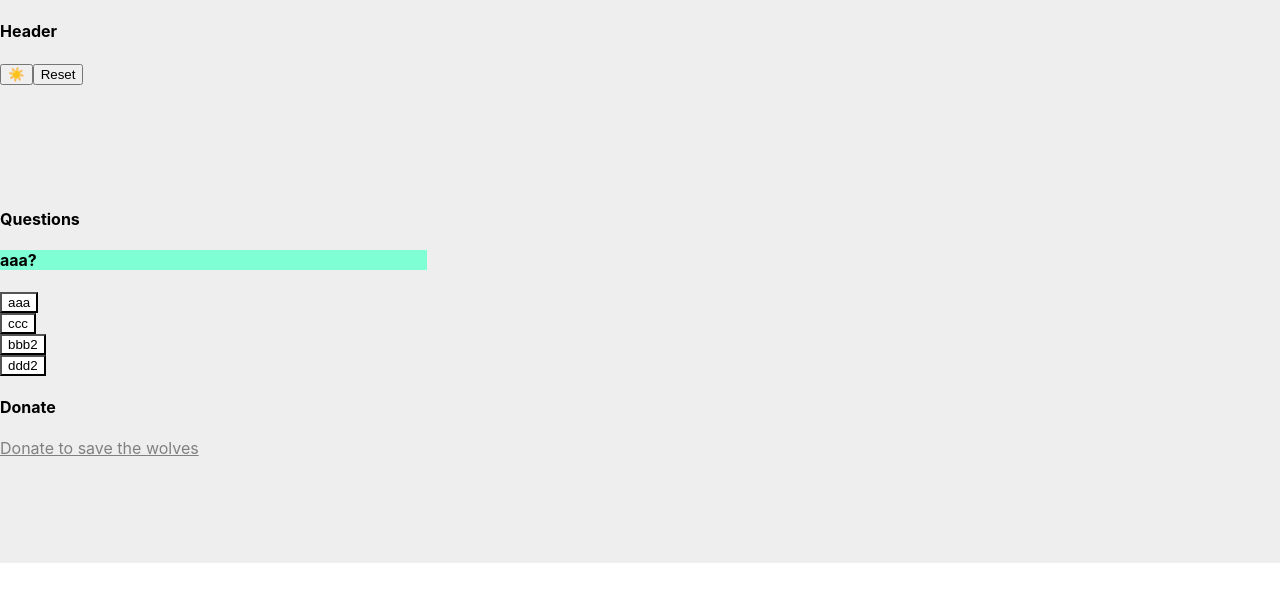
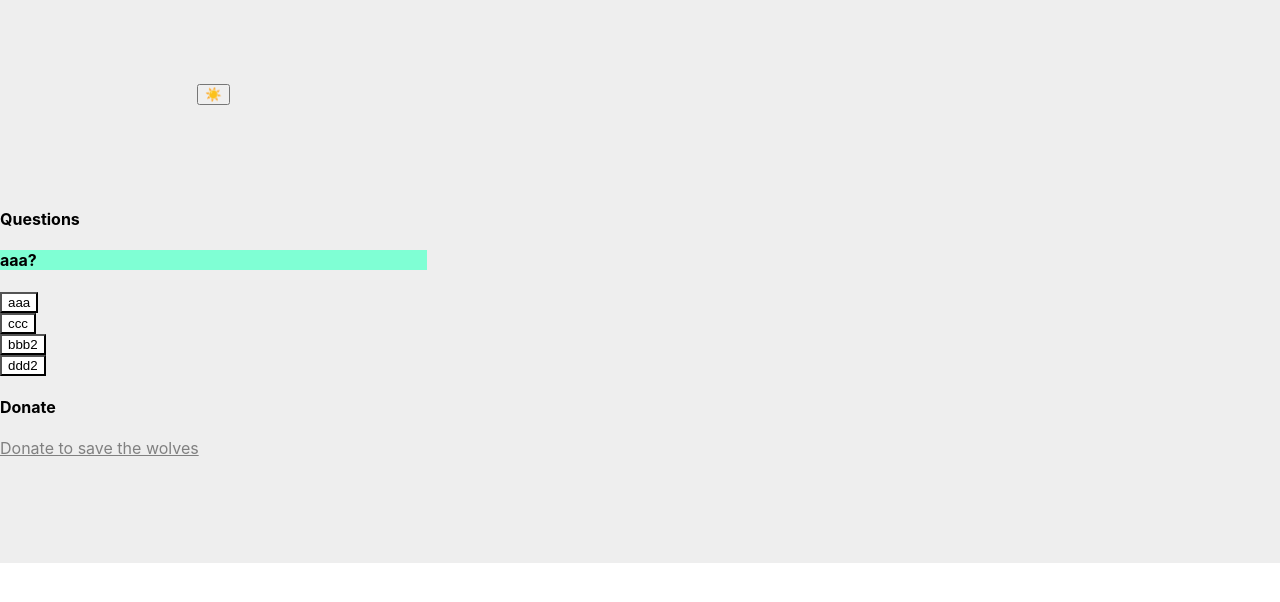
Before and after one commit to MartinChavez/which-wolf-are-you, a React (Create React App) app: page / in a window 1280 px wide. Shown: the top 602 px of the page. Built offline with nearby package versions, Linux system fonts and the light colour scheme.

Commit message:
Center moon/sun

```diff
--- a/src/Header.css
+++ /dev/null
@@ -1,2 +0,0 @@
-.header {
-}
--- a/src/Header.tsx
+++ b/src/SunMoon.tsx
@@ -1,13 +1,12 @@
 import React, { useState, Dispatch, SetStateAction } from "react";
 import { themes, ThemeInfo } from "./ThemeContext";
-import "./Header.css";
 
-type HeaderProps = {
+type SunMoonProps = {
   setTheme: Dispatch<SetStateAction<ThemeInfo>>;
   resetButtonClick: () => void;
 };
 
-function Header(props: HeaderProps) {
+function SunMoon(props: SunMoonProps) {
   const [showSun, setShowSun] = useState(true);
 
   let themButtonClick = (
@@ -23,8 +22,7 @@ function Header(props: HeaderProps) {
   };
 
   return (
-    <div className="header">
-      <h4>Header</h4>
+    <div className="sun-moon">
       {showSun && (
         <button name="Day" onClick={themButtonClick}>
           <span role="img" aria-label="Day">
@@ -40,9 +38,9 @@ function Header(props: HeaderProps) {
         </button>
       )}
 
-      <button onClick={props.resetButtonClick}>Reset</button>
+      {/* <button onClick={props.resetButtonClick}>Reset</button> */}
     </div>
   );
 }
 
-export default Header;
+export default SunMoon;
--- a/src/WolfApp.css
+++ b/src/WolfApp.css
@@ -3,13 +3,15 @@
   grid-template-columns: 1fr 1fr 1fr;
   grid-template-rows: 1fr 1fr 1fr;
   grid-template-areas:
-    "header header header"
+    "sun-moon . header"
     "question tally wolf-result"
     "footer footer footer";
 }
 
-.header {
-  grid-area: header;
+.sun-moon {
+  grid-area: sun-moon;
+  align-self: center;
+  justify-self: center;
 }
 
 .question {
--- a/src/WolfApp.tsx
+++ b/src/WolfApp.tsx
@@ -4,7 +4,7 @@ import QuestionBlocks from "./QuestionBlocks";
 import Tally from "./Tally";
 import WolfResult from "./WolfResult";
 import Donate from "./Donate";
-import Header from "./Header";
+import SunMoon from "./SunMoon";
 import { ThemeContext, themes } from "./ThemeContext";
 import {
   getSessionQuestionsAnswers,
@@ -92,10 +92,10 @@ function WolfApp() {
   return (
     <ThemeContext.Provider value={theme}>
       <div className="wolf-app" style={{ background: theme.background }}>
-        <Header
+        <SunMoon
           setTheme={setTheme}
           resetButtonClick={resetButtonClick}
-        ></Header>
+        ></SunMoon>
         <QuestionBlocks
           questionsAnswers={sessionQuestionsAnswers}
           userAnswers={userAnswers}
```
